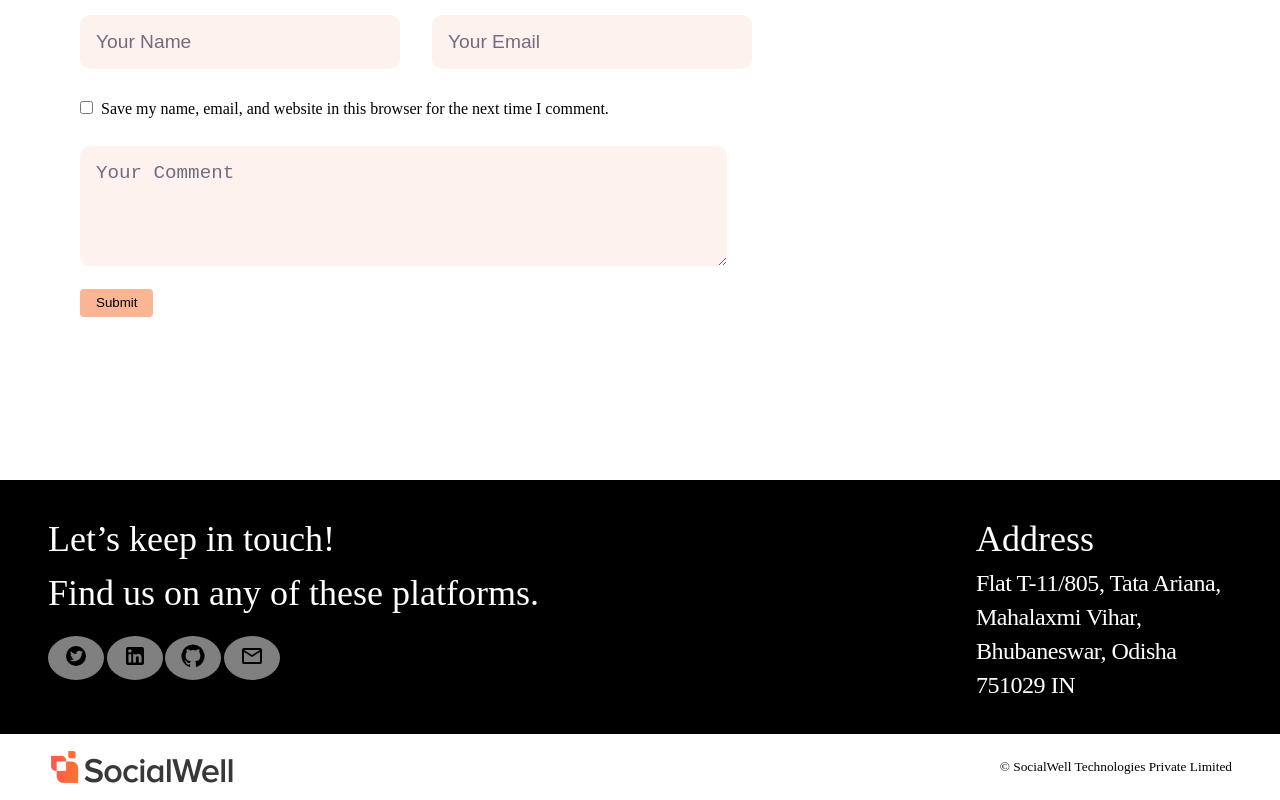
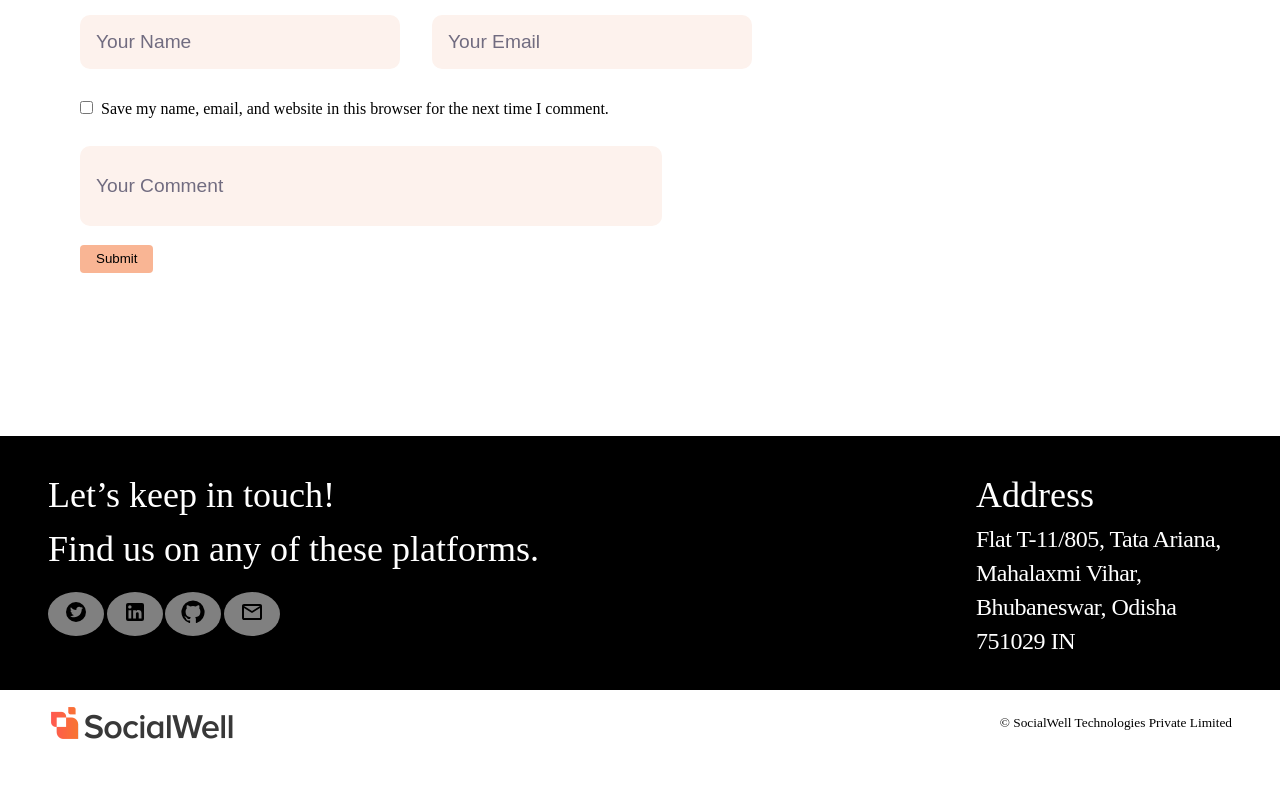
Before and after one commit to Developers-codz/socialwell-assignment, a Next.js app: page / in a window 1280 px wide. Shown: the part 1813-2613 px from the top of the page. After the commit the page ends 2569 px from the top, so only its background shows below. Built offline with nearby package versions, Linux system fonts and the light colour scheme.

Commit message:
fix: error

```diff
--- a/components/main/commentform/CommentForm.tsx
+++ b/components/main/commentform/CommentForm.tsx
@@ -20,7 +20,7 @@ export const CommentForm = () => {
         </HorizontalInput>
         <CheckBoxInput type="checkbox" id="check" />
         <label htmlFor="check">Save my name, email, and website in this browser for the next time I comment.</label>
-        <StyledTextBox rows="4" cols="50" placeholder="Your Comment" />
+        <StyledTextBox placeholder="Your Comment" />
         <SubmitBtn>Submit</SubmitBtn>
       </form>
     </FormWrapper>
--- a/components/main/commentform/commentFormComponents.ts
+++ b/components/main/commentform/commentFormComponents.ts
@@ -1,5 +1,5 @@
 import styled from "styled-components"
-
+import React from "react"
 export const FormWrapper = styled.div`
 padding:0rem 4rem 10rem 4rem;
 `
@@ -43,19 +43,11 @@ cursor:pointer;
 export const CheckBoxInput =styled.input`
 margin:1rem .5rem 1rem 1rem;
 `
-
-export const StyledTextBox = styled.textarea`
-padding: 1rem;
-background-color: var( --color-primary-100);
-border:none;
-margin:1rem;
-font-size: 1.2rem;
-border-radius: 10px;
-&::placeholder{
-    color:var(--color-grey-500);
-    font-size:1.2rem;
+type textBoxType = {
+    row:string;
+    cols:string;
 }
-&:focus{
-    outline: none;
-}
+export const StyledTextBox  = styled(StyledInput )`
+width:80%;
+height:5rem;
 `
```
